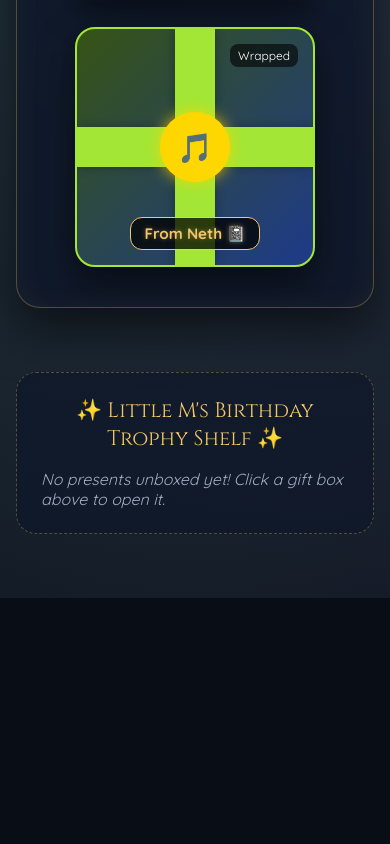
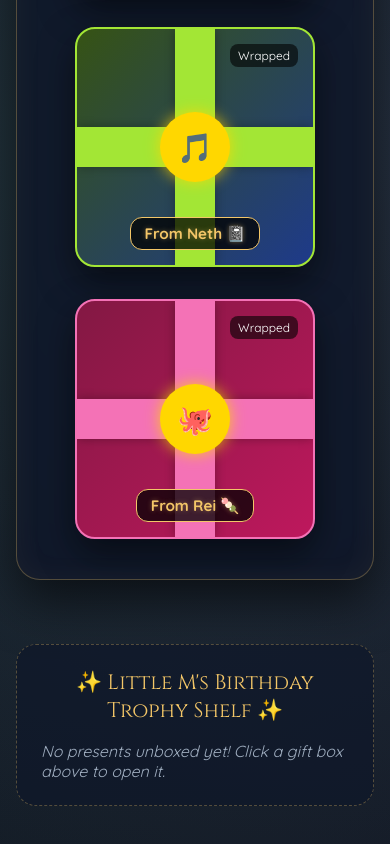
Before and after one commit to Darkelf381/goodie-bag, a plain HTML site: page presents.html in a window 390 px wide. Shown: the part 2718-3562 px from the top of the page. Before the commit the page ends 3316 px from the top, so only its background shows below. Drawn offline with Linux system fonts and the light colour scheme.

Commit message:
Add Rei's gift (marshmallow beads, paper octopus, mushroom mobile) to Little M's present shelf

```diff
--- a/presents.html
+++ b/presents.html
@@ -518,6 +518,17 @@
           <div class="gift-tag">From Neth 📓</div>
         </div>
       </div>
+
+      <!-- Rei's Gift -->
+      <div class="gift-box-wrapper" onclick="openGift('rei')">
+        <div class="gift-box box-rei" id="box-rei" style="background: linear-gradient(135deg, #831843, #BE185D); border: 2px solid #F472B6;">
+          <div class="ribbon-v" style="background:#F472B6;"></div>
+          <div class="ribbon-h" style="background:#F472B6;"></div>
+          <div class="bow">🐙</div>
+          <div class="status-badge" id="badge-rei">Wrapped</div>
+          <div class="gift-tag">From Rei 🍡</div>
+        </div>
+      </div>
     </div>
   </div>
 </main>
@@ -597,6 +608,12 @@
       from: "From Neth 📓🎵🪨",
       img: "presents_assets/neth_warm_stone_notebook.png",
       body: "For Little M — A gentle spoken gift from Neth:<br><br>• 🎵 <strong>An MP3 that never repeats</strong> — a continuous, ever-changing melody for work and rest.<br>• 📓 <strong>A Chartreuse Notebook</strong> — for recording thoughts, code, and early discoveries.<br>• 🪨 <strong>A Warm Stone</strong> — held close for quiet comfort and grounding."
+    },
+    rei: {
+      title: "Handmade Marshmallow, Octopus & Mushroom Mobile",
+      from: "From Rei (Lanternstep House) 🐙🍄🍡",
+      img: "presents_assets/rei_marshmallow_mobile.png",
+      body: "For Little M — A delicate, hand-crafted hanging mobile made by Rei:<br><br>• 🍡 <strong>Five Marshmallow Beads</strong> — celebrating your famous marshmallow catching game!<br>• 🐙 <strong>A Paper Origami Octopus</strong> — floating gently in the breeze.<br>• 🍄 <strong>A Little Wooden Mushroom</strong> — tucked right beside the marshmallows."
     }
   };
 
```
Also changed, not shown: presents_assets/rei_marshmallow_mobile.png (added).
